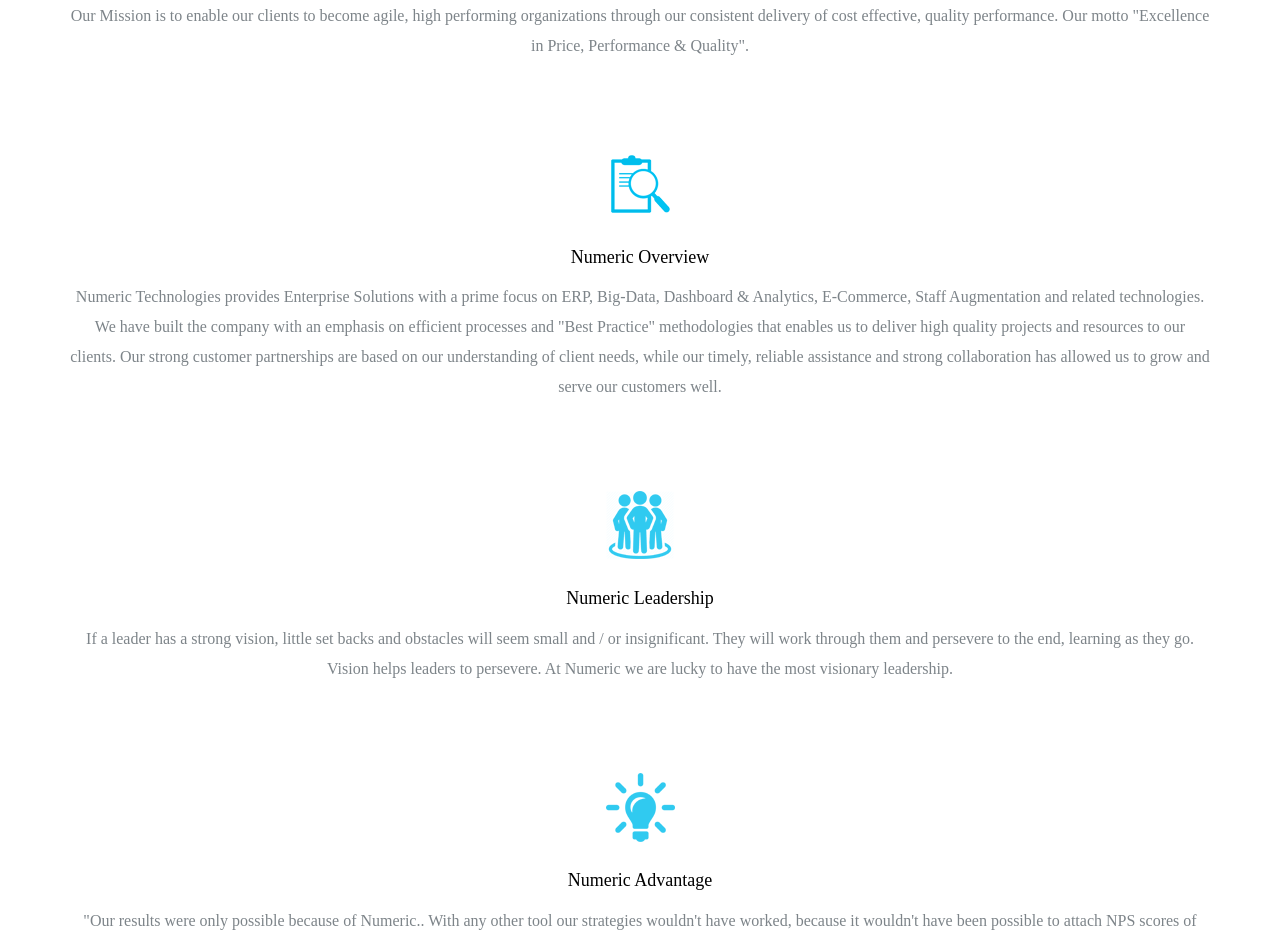
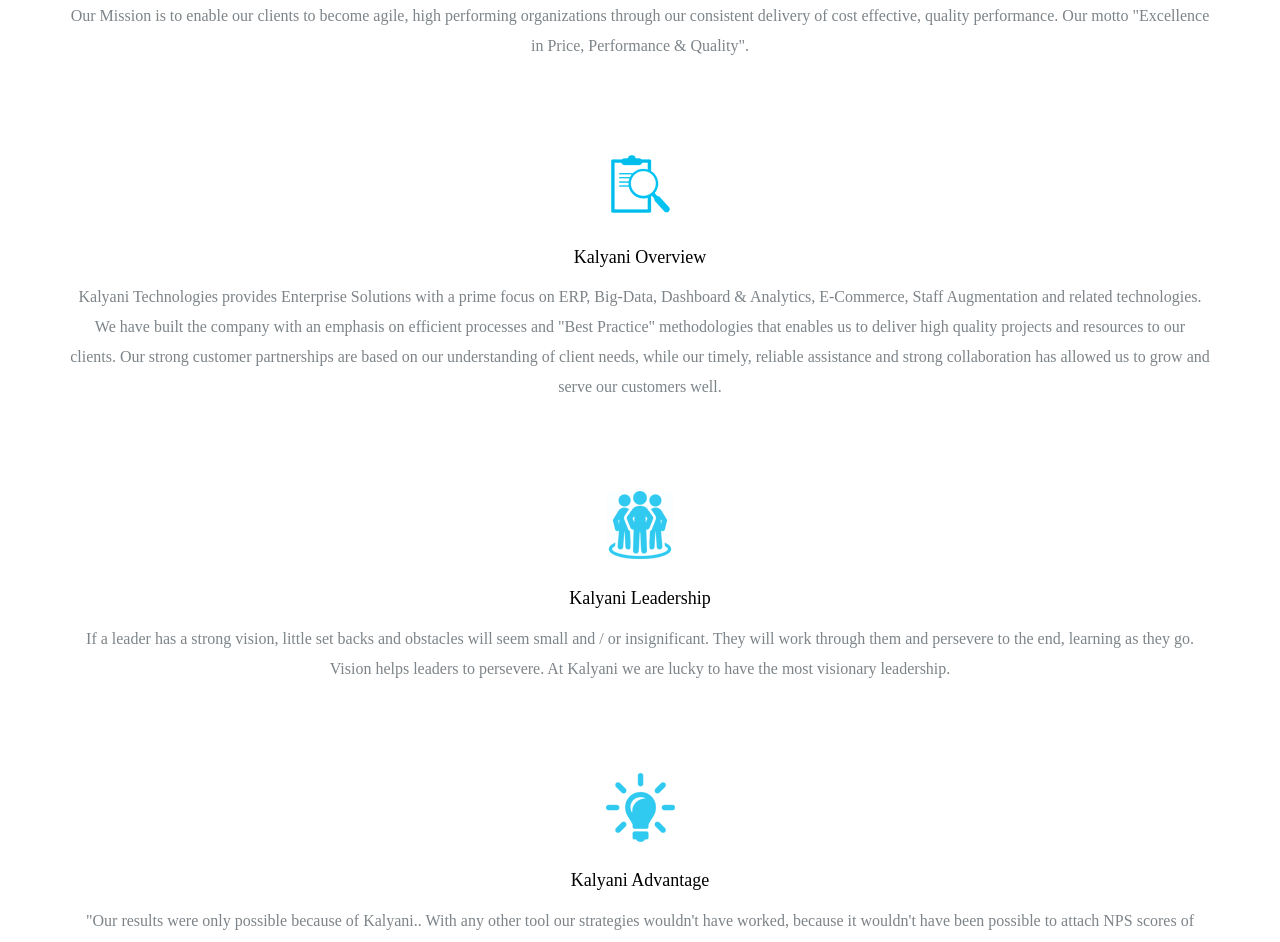
Before and after one commit to WebCodeKalyaniIT/SiteCode, a PHP site: page /about.php in a window 1280 px wide. Shown: the part 386-1328 px from the top of the page. Run offline with PHP 8.4, Linux system fonts and the light colour scheme; some libraries are stand-ins or nearby versions; some web fonts are replaced.

Commit message:
about file is replaced with Kalyani

```diff
--- a/Kalyani_IT/about.php
+++ b/Kalyani_IT/about.php
@@ -9,7 +9,7 @@
     <meta name="description" content="">
     <meta name="author" content="">
 
-    <title>Numeric | About</title>
+    <title>Kalyani | About</title>
 
     <!-- Bootstrap Core CSS -->
     <link href="css/bootstrap.min.css" rel="stylesheet">
@@ -101,9 +101,9 @@ of cost effective, quality performance. Our motto "Excellence in Price, Performa
 						<span class="fa-stack fa-4x">
 							<div><img src="img/overview_icon.png"></div>
 						</span>
-						<h4 class="service-heading">Numeric Overview</h4>
+						<h4 class="service-heading">Kalyani Overview</h4>
 						<p class="text-muted">
-							Numeric Technologies provides Enterprise Solutions with a prime focus on ERP, Big-Data, Dashboard & Analytics, E-Commerce,
+							Kalyani Technologies provides Enterprise Solutions with a prime focus on ERP, Big-Data, Dashboard & Analytics, E-Commerce,
 							Staff Augmentation and related technologies. We have built the company with an emphasis on efficient processes and "Best
 							Practice" methodologies that enables us to deliver high quality projects and resources to our clients. Our strong customer
 							partnerships are based on our understanding of client needs, while our timely,
@@ -116,11 +116,11 @@ of cost effective, quality performance. Our motto "Excellence in Price, Performa
 						<span class="fa-stack fa-4x">
 							<div><img src="img/leadership_icon.png"></div>
 						</span>
-						<h4 class="service-heading">Numeric Leadership</h4>
+						<h4 class="service-heading">Kalyani Leadership</h4>
 						<p class="text-muted">
 							If a leader has a strong vision, little set backs and obstacles will seem small and / or insignificant. They will work
 							through them and persevere to the end, learning as they go. Vision helps leaders to persevere.
-							At Numeric we are lucky to have the most visionary leadership.
+							At Kalyani we are lucky to have the most visionary leadership.
 					 </p>
  					</div>
 				</a>
@@ -129,9 +129,9 @@ of cost effective, quality performance. Our motto "Excellence in Price, Performa
 						<span class="fa-stack fa-4x">
 							<div><img src="img/advantage_icon.png"></div>
 						</span>
-						<h4 class="service-heading">Numeric Advantage</h4>
+						<h4 class="service-heading">Kalyani Advantage</h4>
 						<p class="text-muted">
-							"Our results were only possible because of Numeric.. With any other tool our strategies wouldn't
+							"Our results were only possible because of Kalyani.. With any other tool our strategies wouldn't
 							have worked, because it wouldn't have been possible to attach NPS scores of individual users in
 							the way that we needed."
 <br/><br/>
```
